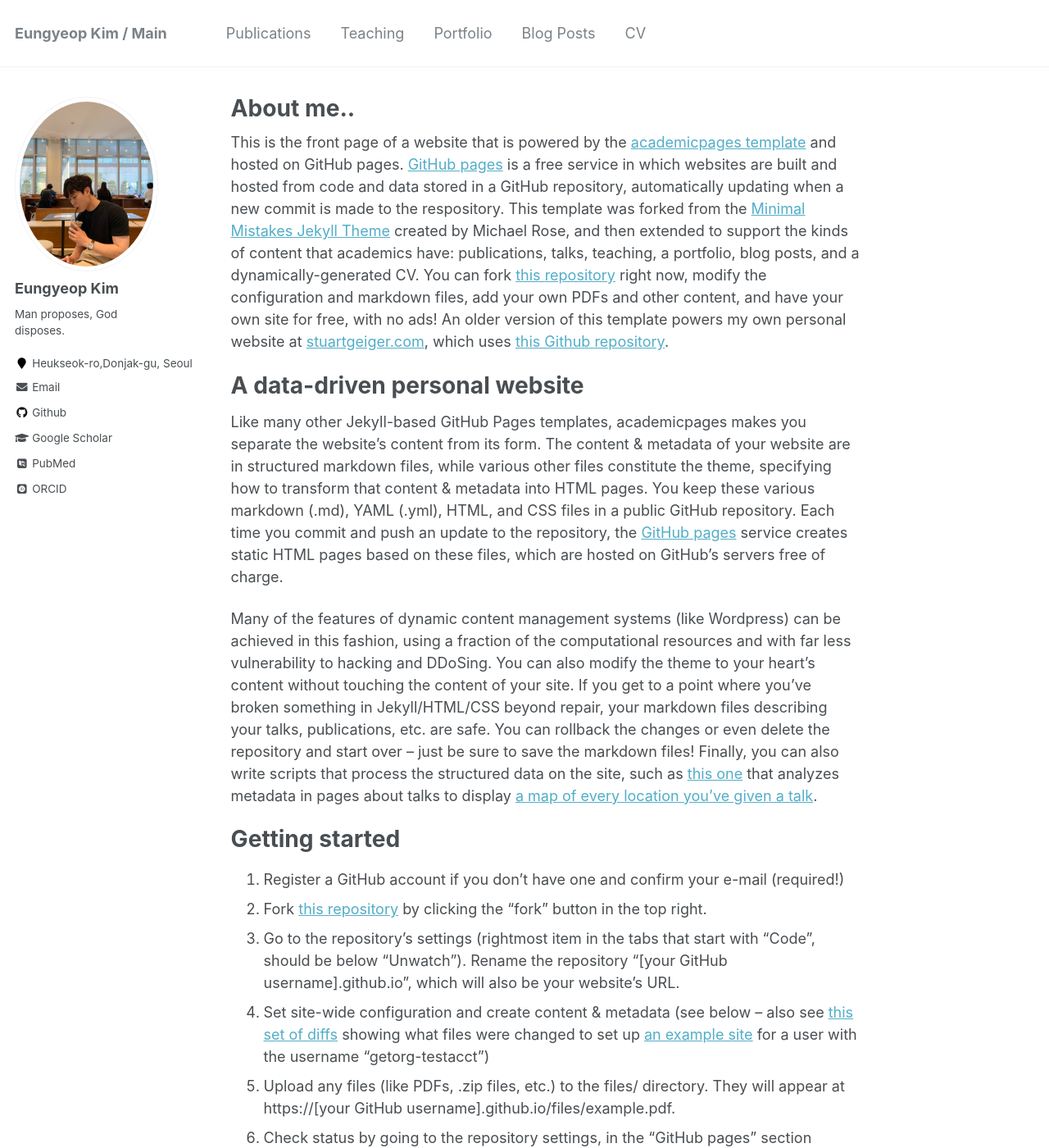
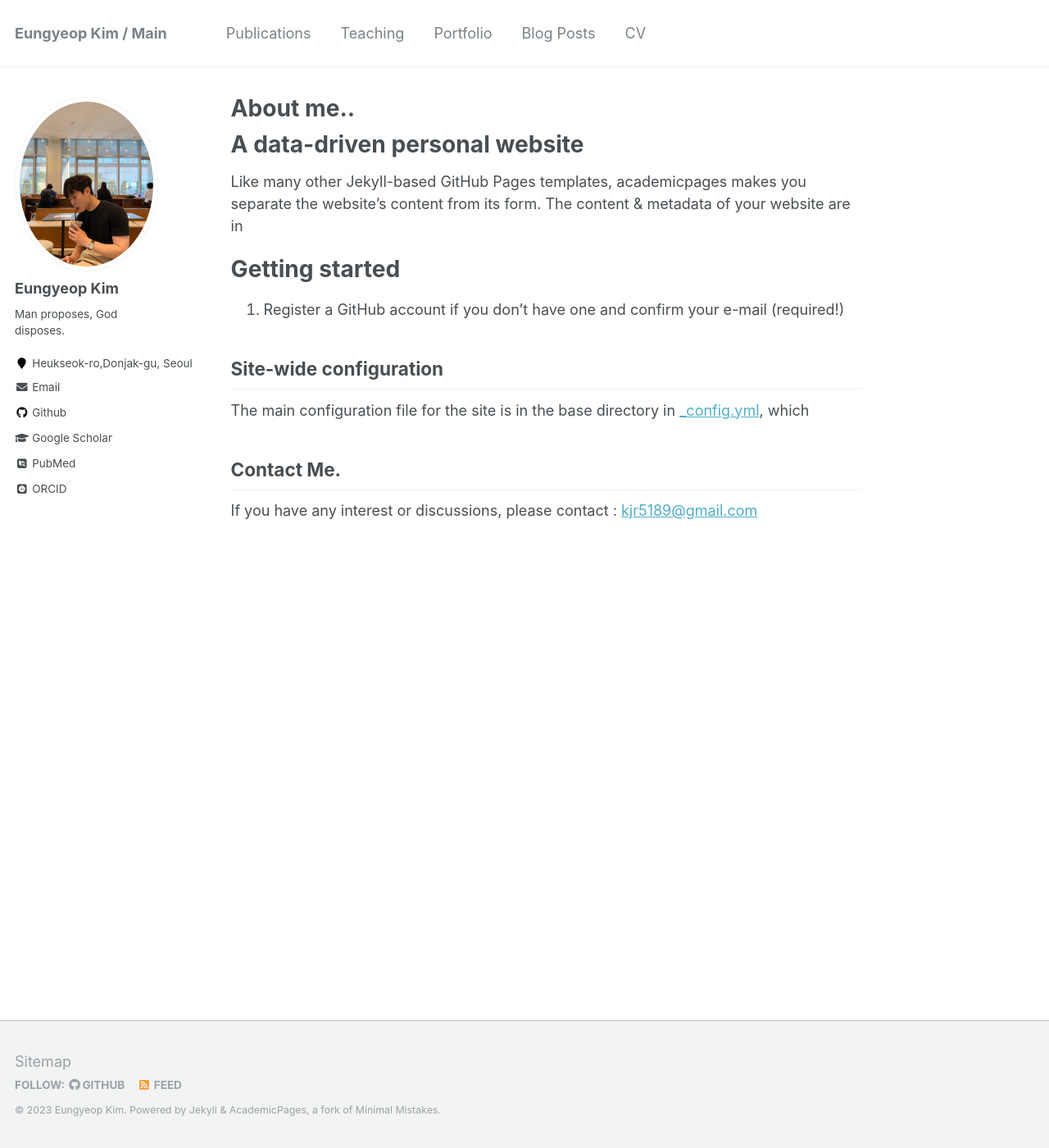
Before and after one commit to celestialxevermore/homepage, a Jekyll site: the page built from _pages/about.md, in a window 1280 px wide and 1400 px high. Shown: the whole window at 82% size. Built offline with Jekyll 4.4.1, drawn with Linux system fonts in a browser that asks for light colours; some web fonts are replaced; some of the changed text lies outside the part shown.

Commit message:
profile edit

```diff
--- a/_pages/about.md
+++ b/_pages/about.md
@@ -8,27 +8,20 @@ redirect_from:
   - /about.html
 ---
 
-This is the front page of a website that is powered by the [academicpages template](https://github.com/academicpages/academicpages.github.io) and hosted on GitHub pages. [GitHub pages](https://pages.github.com) is a free service in which websites are built and hosted from code and data stored in a GitHub repository, automatically updating when a new commit is made to the respository. This template was forked from the [Minimal Mistakes Jekyll Theme](https://mmistakes.github.io/minimal-mistakes/) created by Michael Rose, and then extended to support the kinds of content that academics have: publications, talks, teaching, a portfolio, blog posts, and a dynamically-generated CV. You can fork [this repository](https://github.com/academicpages/academicpages.github.io) right now, modify the configuration and markdown files, add your own PDFs and other content, and have your own site for free, with no ads! An older version of this template powers my own personal website at [stuartgeiger.com](http://stuartgeiger.com), which uses [this Github repository](https://github.com/staeiou/staeiou.github.io).
 
 A data-driven personal website
 ======
-Like many other Jekyll-based GitHub Pages templates, academicpages makes you separate the website's content from its form. The content & metadata of your website are in structured markdown files, while various other files constitute the theme, specifying how to transform that content & metadata into HTML pages. You keep these various markdown (.md), YAML (.yml), HTML, and CSS files in a public GitHub repository. Each time you commit and push an update to the repository, the [GitHub pages](https://pages.github.com/) service creates static HTML pages based on these files, which are hosted on GitHub's servers free of charge.
-
-Many of the features of dynamic content management systems (like Wordpress) can be achieved in this fashion, using a fraction of the computational resources and with far less vulnerability to hacking and DDoSing. You can also modify the theme to your heart's content without touching the content of your site. If you get to a point where you've broken something in Jekyll/HTML/CSS beyond repair, your markdown files describing your talks, publications, etc. are safe. You can rollback the changes or even delete the repository and start over -- just be sure to save the markdown files! Finally, you can also write scripts that process the structured data on the site, such as [this one](https://github.com/academicpages/academicpages.github.io/blob/master/talkmap.ipynb) that analyzes metadata in pages about talks to display [a map of every location you've given a talk](https://academicpages.github.io/talkmap.html).
+Like many other Jekyll-based GitHub Pages templates, academicpages makes you separate the website's content from its form. The content & metadata of your website are in
 
 Getting started
 ======
 1. Register a GitHub account if you don't have one and confirm your e-mail (required!)
-1. Fork [this repository](https://github.com/academicpages/academicpages.github.io) by clicking the "fork" button in the top right.
-1. Go to the repository's settings (rightmost item in the tabs that start with "Code", should be below "Unwatch"). Rename the repository "[your GitHub username].github.io", which will also be your website's URL.
-1. Set site-wide configuration and create content & metadata (see below -- also see [this set of diffs](http://archive.is/3TPas) showing what files were changed to set up [an example site](https://getorg-testacct.github.io) for a user with the username "getorg-testacct")
-1. Upload any files (like PDFs, .zip files, etc.) to the files/ directory. They will appear at https://[your GitHub username].github.io/files/example.pdf.
-1. Check status by going to the repository settings, in the "GitHub pages" section
+
 
 Site-wide configuration
 ------
-The main configuration file for the site is in the base directory in [_config.yml](https://github.com/academicpages/academicpages.github.io/blob/master/_config.yml), which defines the content in the sidebars and other site-wide features. You will need to replace the default variables with ones about yourself and your site's github repository. The configuration file for the top menu is in [_data/navigation.yml](https://github.com/academicpages/academicpages.github.io/blob/master/_data/navigation.yml). For example, if you don't have a portfolio or blog posts, you can remove those items from that navigation.yml file to remove them from the header.
+The main configuration file for the site is in the base directory in [_config.yml](https://github.com/academicpages/academicpages.github.io/blob/master/_config.yml), which
 
 Contact Me.
 ------
-If you have any interest or discussions, please contact : kjr5189@gmail.com
+If you have any interest or discussions, please contact : <kjr5189@gmail.com>
```
